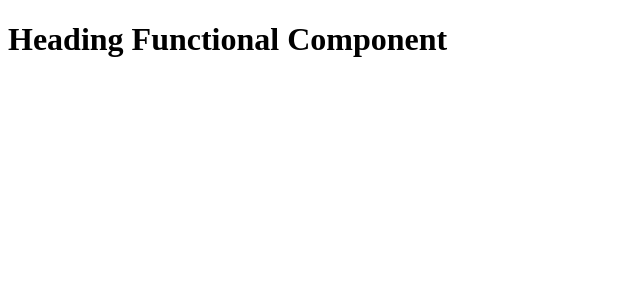
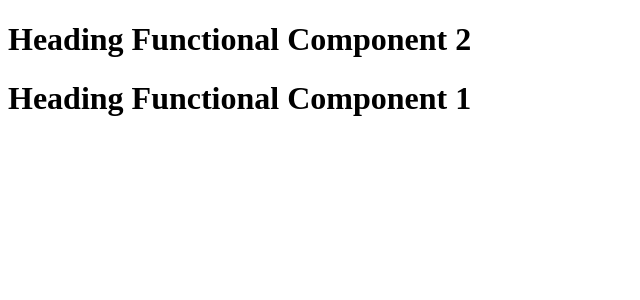
Before and after one commit to thejayeshsoni/react-the-good-parts, a React (Vite) app: page / in a window 1280 px wide. Shown: the top 300 px of the page, without its empty margins (0-640 px from the left). Built offline with nearby package versions, Linux system fonts and the light colour scheme.

Commit message:
component composition

```diff
--- a/App.js
+++ b/App.js
@@ -19,11 +19,14 @@ console.log(jsxHeading);
  *  - Functional components
  */
 const HeadingComponent1 = () => {
-  return <h1>Heading Functional Component</h1>;
+  return (
+    <div>
+      <HeadingComponent2 />
+      <h1>Heading Functional Component 1</h1>
+    </div>
+  );
 };
-const HeadingComponent2 = () => <h1>Heading Functional Component</h1>;
+const HeadingComponent2 = () => <h1>Heading Functional Component 2</h1>;
 
 const root = ReactDOM.createRoot(document.getElementById("root"));
-
-// to render a component don't use => root.render(HeadingComponent1); instead use --:
 root.render(<HeadingComponent1 />);
```
